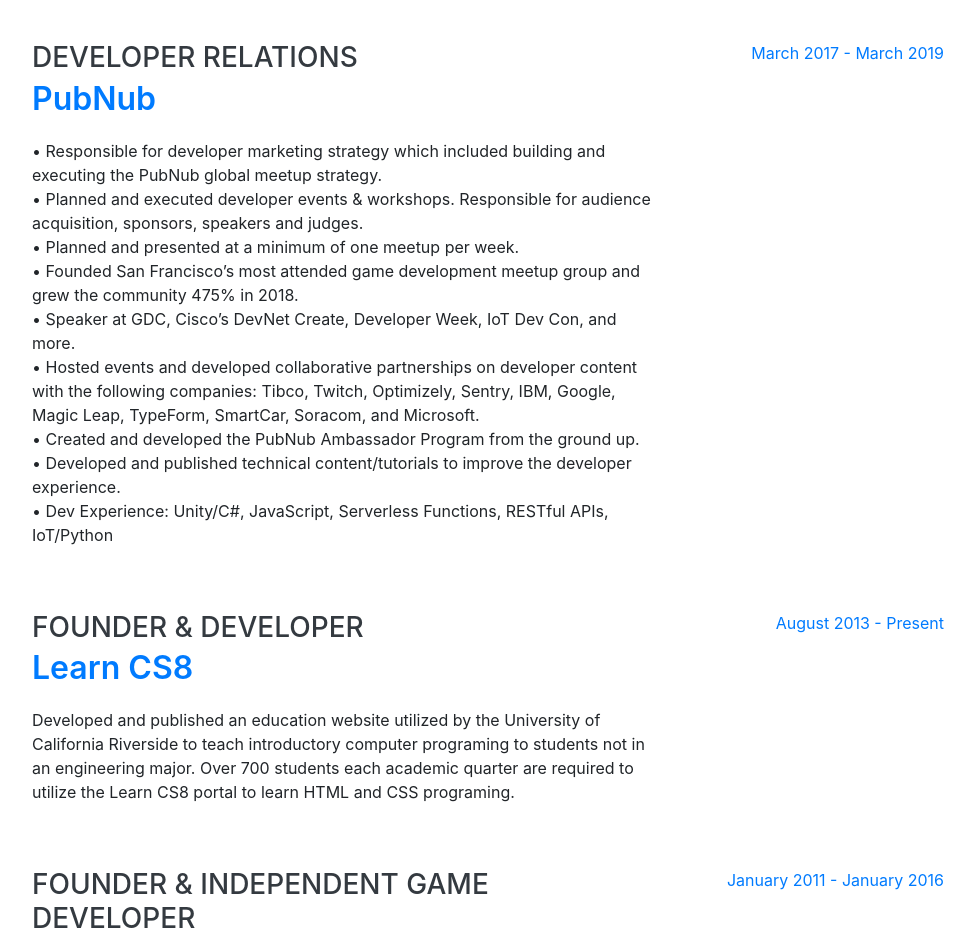
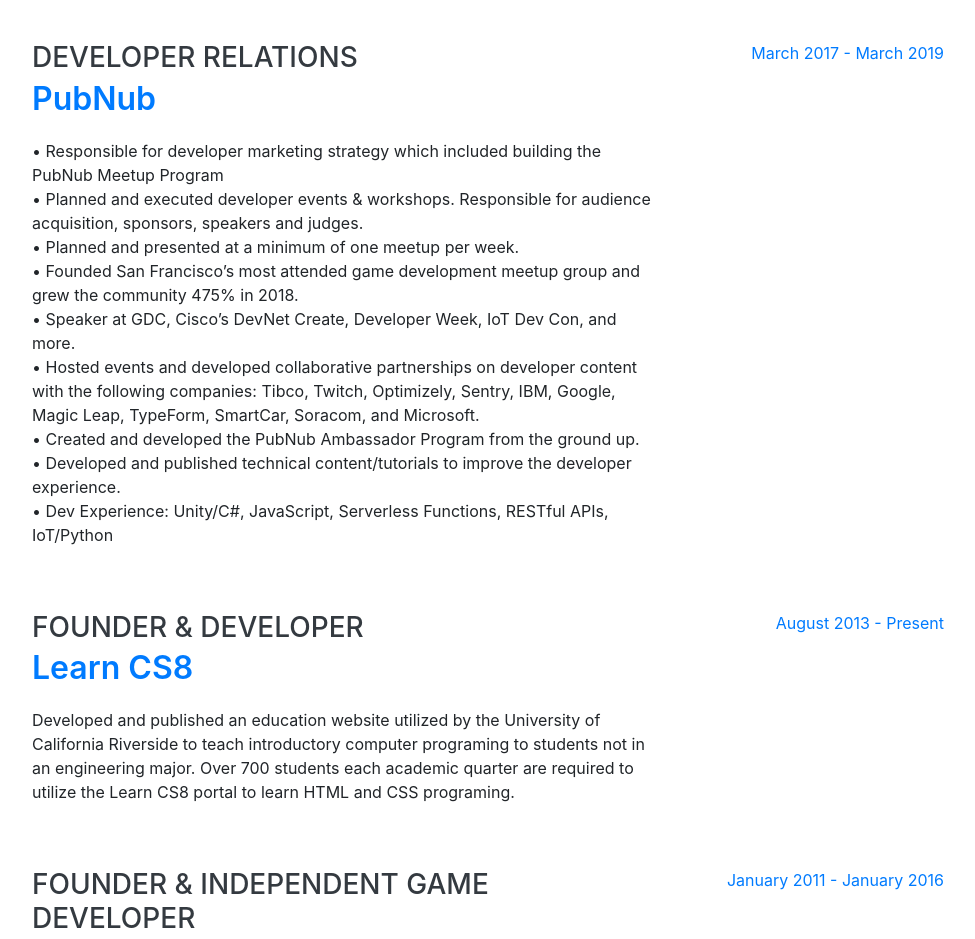
Before and after one commit to JordanSchuetz/Jordan-Developer-Advocate, a website with bundled scripts: page index.html in a window 1280 px wide. Shown: the part 1040-1979 px from the top of the page, without its empty margins (288-1263 px from the left). Built offline with nearby package versions, Linux system fonts and the light colour scheme; a web font is replaced by a local one.

Commit message:
gradient

```diff
--- a/index.html
+++ b/index.html
@@ -194,7 +194,7 @@
             <h3 class="mb-0">Developer Relations</h3>
             <div class="subheading mb-3"><a target="_blank" href="https://pubnub.com">PubNub</a></div>
             <p>
-              • Responsible for developer marketing strategy which included building and executing the PubNub global meetup strategy.<br>
+              • Responsible for developer marketing strategy which included building the PubNub Meetup Program<br>
               • Planned and executed developer events & workshops. Responsible for audience acquisition,
               sponsors, speakers and judges.<br>
               • Planned and presented at a minimum of one meetup per week.<br>
```
